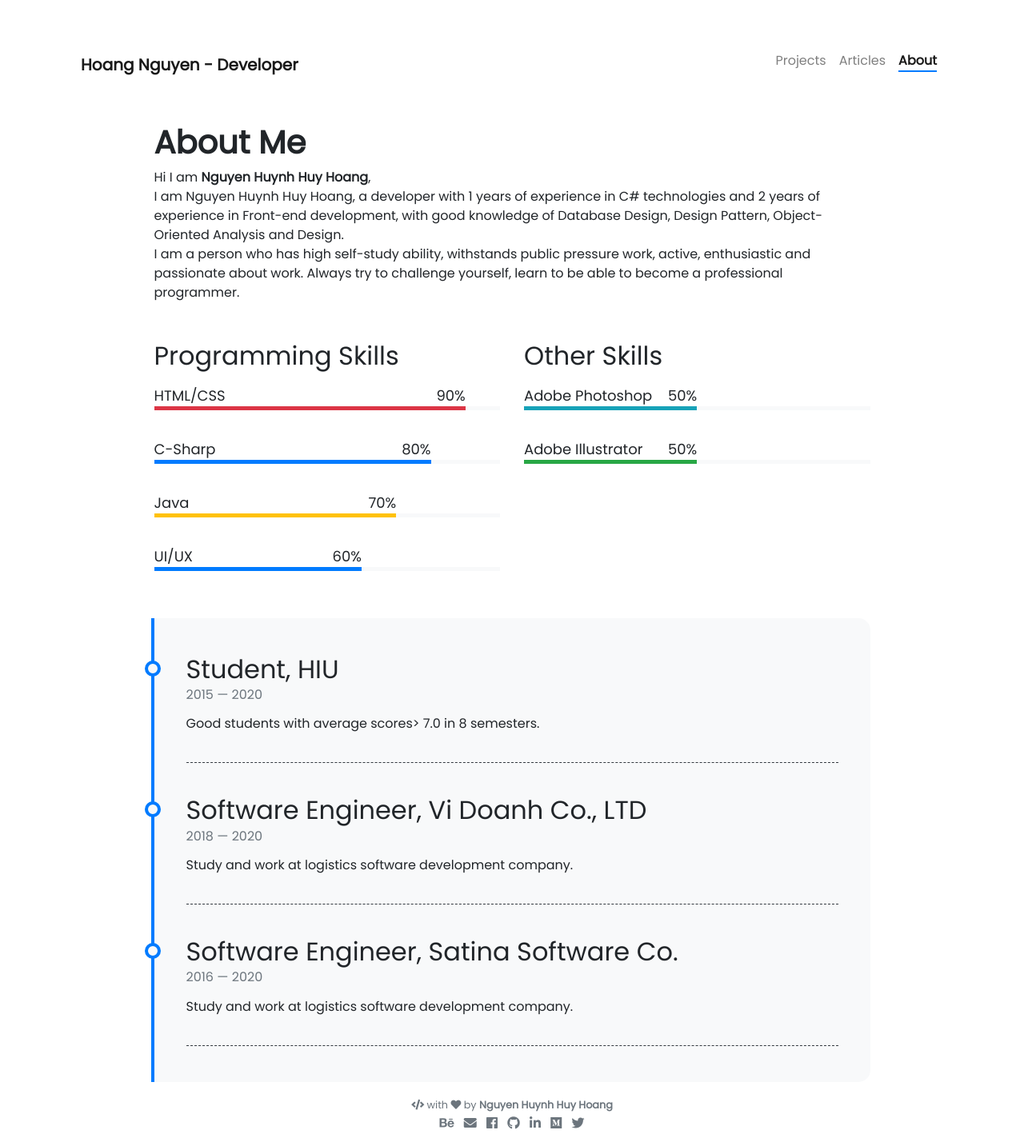
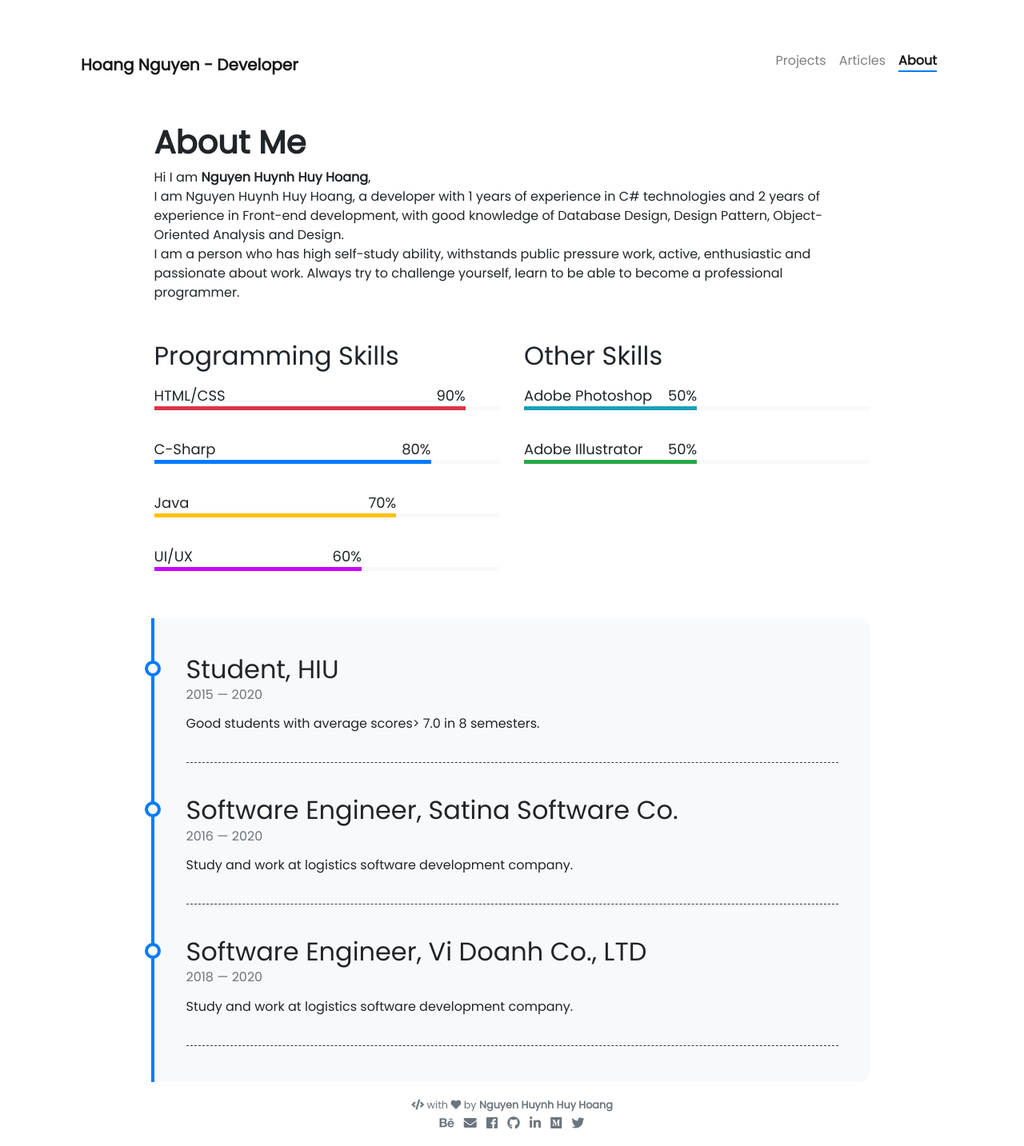
Before and after one commit to hoangnhh140697/hoangnguyenit.github.io, a Jekyll site: the page built from pages/about.md, in a window 1280 px wide. Shown: the whole page at 80% size. Built offline with Jekyll 4.4.1, drawn with Linux system fonts in a browser that asks for light colours; nearby versions of some CDN libraries.

Commit message:
Update skill.css and timele.yml

```diff
--- a/_sass/_skills.scss
+++ b/_sass/_skills.scss
@@ -45,6 +45,7 @@
 .skill-bar.skill-bar-danger { background: $danger; }
 .skill-bar.skill-bar-light { background: $light; }
 .skill-bar.skill-bar-dark { background: $dark; }
+.skill-bar.skill-bar-purple { background: #cc00ff; }
 
 @for $i from 0 through 100 {
     .skill-#{$i} { width: percentage($i/100); }
```
Also changed, not shown: _data/timeline.yml (+5 -5 lines).
